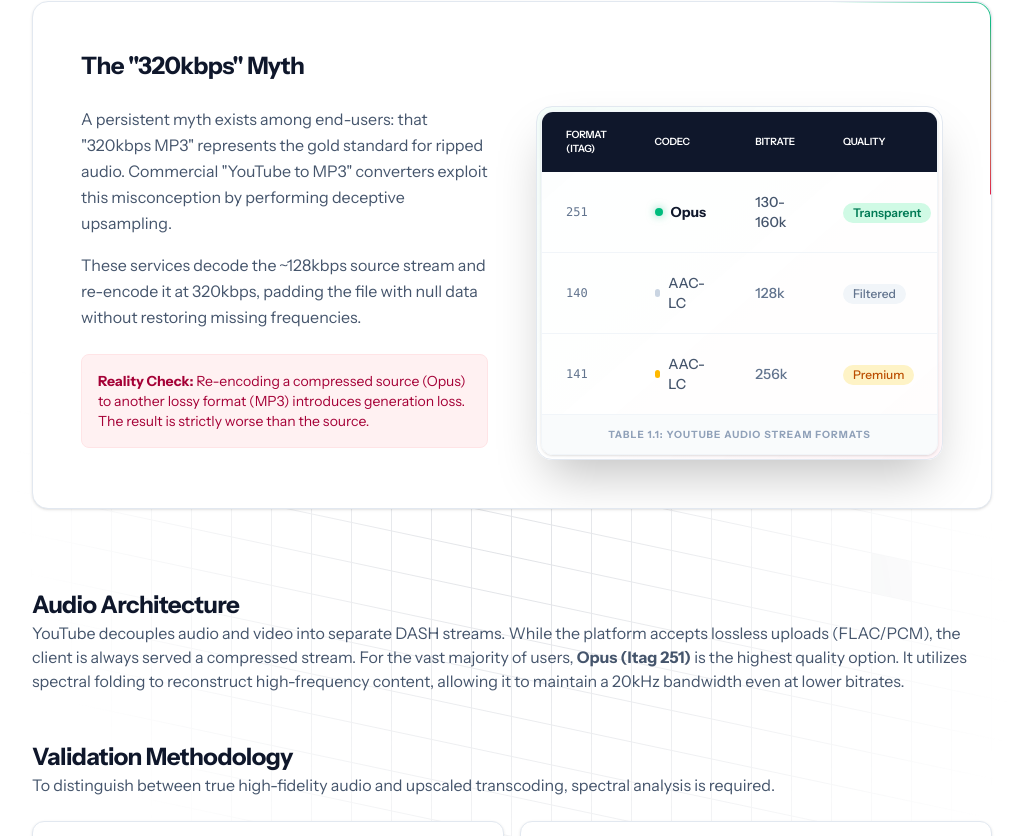
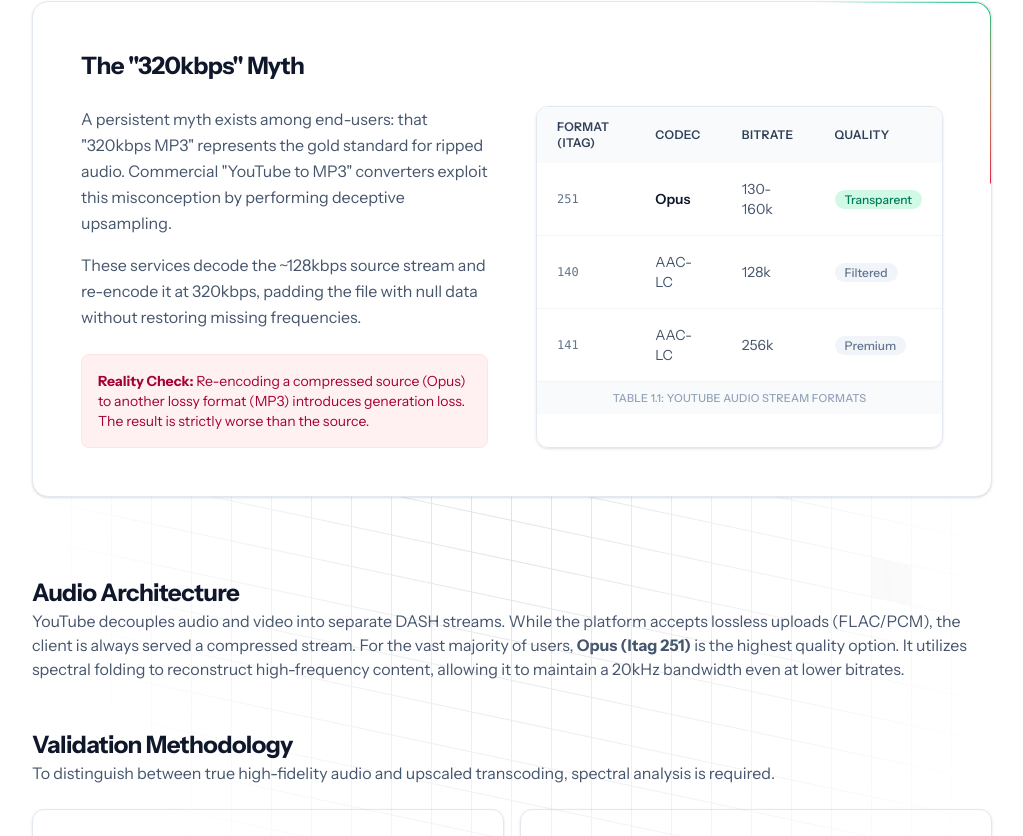
Before and after one commit to Microck/tuneport, a Next.js app in the folder website/: page /research in a window 1280 px wide. Shown: the part 844-1680 px from the top of the page, without its empty margins (128-1151 px from the left). Built offline with nearby package versions, Linux system fonts and the light colour scheme.

Commit message:
fix(website): vary text animations and tighten layout

```diff
--- a/website/src/app/not-found.tsx
+++ b/website/src/app/not-found.tsx
@@ -4,15 +4,15 @@
 export default function NotFound() {
   return (
     <div className="min-h-screen bg-[#FAFAFA] pt-24 pb-12 px-4 sm:px-6 lg:px-8">
-      <div className="mx-auto max-w-3xl text-center" data-animate="text">
-        <p className="text-sm font-semibold text-rose-600" data-animate="text">404</p>
-        <h1 className="mt-3 text-3xl font-bold tracking-tight text-slate-900 sm:text-4xl" data-animate="text">
+      <div className="mx-auto max-w-3xl text-center">
+        <p className="text-sm font-semibold text-rose-600" data-animate="text" data-animate-variant="slide-down">404</p>
+        <h1 className="mt-3 text-3xl font-bold tracking-tight text-slate-900 sm:text-4xl" data-animate="text" data-animate-variant="slide-up">
           Page not found
         </h1>
-        <p className="mt-4 text-base text-slate-600" data-animate="text">
+        <p className="mt-4 text-base text-slate-600" data-animate="text" data-animate-variant="fade">
           The page you are looking for doesn’t exist. Jump back to the homepage or follow the tutorial.
         </p>
-        <div className="mt-8 flex flex-col justify-center gap-3 sm:flex-row" data-animate="text">
+        <div className="mt-8 flex flex-col justify-center gap-3 sm:flex-row">
           <Link href="/">
             <Button className="h-11 px-6" data-animate="button">Back to home</Button>
           </Link>
--- a/website/src/app/research/page.tsx
+++ b/website/src/app/research/page.tsx
@@ -41,7 +41,7 @@
       />
 
       <div className="container mx-auto max-w-5xl px-4 sm:px-6 lg:px-8">
-        <div className="mb-12" data-animate="text">
+        <div className="mb-12">
           <Link href="/">
             <Button variant="ghost" className="gap-2 pl-0 text-slate-600 hover:bg-transparent hover:text-rose-600" data-animate="button">
               <ArrowLeft className="h-4 w-4" />
@@ -50,33 +50,33 @@
           </Link>
         </div>
 
-        <div className="relative mb-16 text-center" data-animate="text">
-            <div className="inline-flex items-center rounded-full border border-emerald-200 bg-emerald-50 px-3 py-1 text-sm font-medium text-emerald-800 backdrop-blur-md mb-6" data-animate="text">
+        <div className="relative mb-16 text-center">
+            <div className="inline-flex items-center rounded-full border border-emerald-200 bg-emerald-50 px-3 py-1 text-sm font-medium text-emerald-800 backdrop-blur-md mb-6" data-animate="text" data-animate-variant="slide-down">
                 Technical Analysis
             </div>
 
-          <TextAnimate animation="blurInUp" by="word" className="text-4xl font-bold tracking-tighter text-slate-900 sm:text-5xl md:text-6xl mb-6" data-animate="text">
+          <TextAnimate animation="blurInUp" by="word" className="text-4xl font-bold tracking-tighter text-slate-900 sm:text-5xl md:text-6xl mb-6">
             Generation Loss in Digital Archival
           </TextAnimate>
 
-          <p className="mx-auto max-w-2xl text-lg text-slate-600 leading-relaxed" data-animate="text">
+          <p className="mx-auto max-w-2xl text-lg text-slate-600 leading-relaxed" data-animate="text" data-animate-variant="fade">
              Why transcoding destroys audio fidelity: a technical deep dive into YouTube&apos;s audio infrastructure and the &quot;320kbps&quot; myth.
           </p>
         </div>
 
-        <div className="relative mb-16 rounded-2xl bg-white/50 p-1 backdrop-blur-sm" data-animate="text">
+        <div className="relative mb-16 rounded-2xl bg-white/50 p-1 backdrop-blur-sm">
             <ShineBorder shineColor={["#E11D48", "#10B981"]} className="rounded-2xl" borderWidth={1.5}>
                 <div className="rounded-xl bg-white/80 p-8 shadow-sm">
-                    <h3 className="mb-4 text-lg font-semibold text-slate-900" data-animate="text">Abstract</h3>
-                    <p className="text-slate-600 leading-relaxed" data-animate="text">
+                    <h3 className="mb-4 text-lg font-semibold text-slate-900" data-animate="text" data-animate-variant="slide-up">Abstract</h3>
+                    <p className="text-slate-600 leading-relaxed" data-animate="text" data-animate-variant="fade">
                     User-generated audio on video platforms has become a massive, unplanned music archive. Yet, serious misconceptions persist about the quality of these streams. Commercial converters profit from this confusion, selling &quot;320kbps MP3&quot; tools that cannot mathematically exist given the source material. This research evaluates YouTube&apos;s actual delivery infrastructure, demonstrating that the platform&apos;s standard Opus format provides superior spectral fidelity compared to legacy AAC-LC, and quantifies the degradation introduced by transcoding.
                     </p>
                 </div>
             </ShineBorder>
         </div>
 
-        <div className="mb-20" data-animate="text">
-            <h2 className="mb-8 text-2xl font-bold tracking-tight text-slate-900" data-animate="text">
+        <div className="mb-20">
+            <h2 className="mb-8 text-2xl font-bold tracking-tight text-slate-900" data-animate="text" data-animate-variant="slide-left">
               <AnimatedShinyText className="text-slate-900">Key Findings</AnimatedShinyText>
             </h2>
             <BentoGrid className="lg:grid-rows-1">
@@ -110,101 +110,83 @@
             </BentoGrid>
         </div>
 
-        <div className="relative mb-20 overflow-hidden rounded-2xl border border-slate-200 bg-white p-8 md:p-12 shadow-sm" id="transcoding" data-animate="text">
+        <div className="relative mb-20 overflow-hidden rounded-2xl border border-slate-200 bg-white p-8 md:p-12 shadow-sm" id="transcoding">
             <BorderBeam size={250} duration={12} delay={9} borderWidth={1.5} colorFrom="#E11D48" colorTo="#10B981" />
 
             <div className="relative z-10">
-                <h2 className="mb-6 text-2xl font-bold tracking-tight text-slate-900" data-animate="text">The &quot;320kbps&quot; Myth</h2>
+                <h2 className="mb-6 text-2xl font-bold tracking-tight text-slate-900" data-animate="text" data-animate-variant="slide-right">The &quot;320kbps&quot; Myth</h2>
                 <div className="grid gap-12 lg:grid-cols-2">
                     <div className="space-y-4">
-                        <p className="text-slate-600 leading-relaxed">
+                        <p className="text-slate-600 leading-relaxed" data-animate="text" data-animate-variant="fade">
                             A persistent myth exists among end-users: that &quot;320kbps MP3&quot; represents the gold standard for ripped audio. Commercial &quot;YouTube to MP3&quot; converters exploit this misconception by performing deceptive upsampling.
                         </p>
-                        <p className="text-slate-600 leading-relaxed">
+                        <p className="text-slate-600 leading-relaxed" data-animate="text" data-animate-variant="slide-up">
                             These services decode the ~128kbps source stream and re-encode it at 320kbps, padding the file with null data without restoring missing frequencies.
                         </p>
-                        <div className="mt-6 rounded-lg bg-rose-50 p-4 text-sm text-rose-800 border border-rose-100">
+                        <div className="mt-6 rounded-lg bg-rose-50 p-4 text-sm text-rose-800 border border-rose-100" data-animate="text" data-animate-variant="fade">
                             <strong>Reality Check:</strong> Re-encoding a compressed source (Opus) to another lossy format (MP3) introduces generation loss. The result is strictly worse than the source.
                         </div>
                     </div>
 
-                    <div className="relative overflow-hidden rounded-2xl border border-slate-200 bg-white/40 p-1 shadow-2xl backdrop-blur-xl">
-                        <div className="absolute inset-0 bg-gradient-to-br from-emerald-500/5 via-transparent to-rose-500/5" />
-                        <div className="relative overflow-hidden rounded-xl border border-slate-100 bg-white/80 shadow-sm">
+                    <div className="overflow-hidden rounded-xl border border-slate-200 bg-white/70 shadow-sm backdrop-blur-sm">
                         <table className="w-full text-left text-sm">
-                                <thead className="bg-slate-900 text-white">
+                            <thead className="bg-slate-50 text-slate-700">
                                 <tr>
-                                        <th className="px-6 py-4 font-semibold tracking-tight uppercase text-[10px]">Format (Itag)</th>
-                                        <th className="px-6 py-4 font-semibold tracking-tight uppercase text-[10px]">Codec</th>
-                                        <th className="px-6 py-4 font-semibold tracking-tight uppercase text-[10px]">Bitrate</th>
-                                        <th className="px-6 py-4 font-semibold tracking-tight uppercase text-[10px]">Quality</th>
+                                    <th className="px-5 py-3 text-xs font-semibold uppercase tracking-wide">Format (Itag)</th>
+                                    <th className="px-5 py-3 text-xs font-semibold uppercase tracking-wide">Codec</th>
+                                    <th className="px-5 py-3 text-xs font-semibold uppercase tracking-wide">Bitrate</th>
+                                    <th className="px-5 py-3 text-xs font-semibold uppercase tracking-wide">Quality</th>
                                 </tr>
                             </thead>
                             <tbody className="divide-y divide-slate-100">
-                                    <tr className="group transition-colors hover:bg-emerald-50/30">
-                                        <td className="px-6 py-5 font-mono text-xs text-slate-500">251</td>
-                                        <td className="px-6 py-5">
-                                            <div className="flex items-center gap-2">
-                                                <div className="h-2 w-2 rounded-full bg-emerald-500 shadow-[0_0_8px_rgba(16,185,129,0.6)]" />
-                                                <span className="font-bold text-slate-900">Opus</span>
-                                            </div>
-                                        </td>
-                                        <td className="px-6 py-5 font-medium text-slate-600">130-160k</td>
-                                        <td className="px-6 py-5">
-                                            <span className="inline-flex items-center rounded-full bg-emerald-100 px-2.5 py-0.5 text-xs font-semibold text-emerald-700">
+                                <tr className="hover:bg-slate-50">
+                                    <td className="px-5 py-4 font-mono text-xs text-slate-500">251</td>
+                                    <td className="px-5 py-4 font-semibold text-slate-900">Opus</td>
+                                    <td className="px-5 py-4 text-slate-600">130-160k</td>
+                                    <td className="px-5 py-4">
+                                        <span className="rounded-full bg-emerald-100 px-2.5 py-0.5 text-xs font-medium text-emerald-700">
                                             Transparent
                                         </span>
                                     </td>
                                 </tr>
-                                    <tr className="group transition-colors hover:bg-slate-50/50">
-                                        <td className="px-6 py-5 font-mono text-xs text-slate-500">140</td>
-                                        <td className="px-6 py-5">
-                                            <div className="flex items-center gap-2 text-slate-400">
-                                                <div className="h-2 w-2 rounded-full bg-slate-300" />
-                                                <span className="font-medium text-slate-600">AAC-LC</span>
-                                            </div>
-                                        </td>
-                                        <td className="px-6 py-5 font-medium text-slate-500">128k</td>
-                                        <td className="px-6 py-5">
-                                            <span className="inline-flex items-center rounded-full bg-slate-100 px-2.5 py-0.5 text-xs font-medium text-slate-500">
+                                <tr className="hover:bg-slate-50">
+                                    <td className="px-5 py-4 font-mono text-xs text-slate-500">140</td>
+                                    <td className="px-5 py-4 text-slate-600">AAC-LC</td>
+                                    <td className="px-5 py-4 text-slate-600">128k</td>
+                                    <td className="px-5 py-4">
+                                        <span className="rounded-full bg-slate-100 px-2.5 py-0.5 text-xs font-medium text-slate-500">
                                             Filtered
                                         </span>
                                     </td>
                                 </tr>
-                                    <tr className="group transition-colors hover:bg-amber-50/30">
-                                        <td className="px-6 py-5 font-mono text-xs text-slate-500">141</td>
-                                        <td className="px-6 py-5">
-                                            <div className="flex items-center gap-2">
-                                                <div className="h-2 w-2 rounded-full bg-amber-400" />
-                                                <span className="font-medium text-slate-600">AAC-LC</span>
-                                            </div>
-                                        </td>
-                                        <td className="px-6 py-5 font-medium text-slate-500">256k</td>
-                                        <td className="px-6 py-5">
-                                            <span className="inline-flex items-center rounded-full bg-amber-100 px-2.5 py-0.5 text-xs font-medium text-amber-700">
+                                <tr className="hover:bg-slate-50">
+                                    <td className="px-5 py-4 font-mono text-xs text-slate-500">141</td>
+                                    <td className="px-5 py-4 text-slate-600">AAC-LC</td>
+                                    <td className="px-5 py-4 text-slate-600">256k</td>
+                                    <td className="px-5 py-4">
+                                        <span className="rounded-full bg-slate-100 px-2.5 py-0.5 text-xs font-medium text-slate-500">
                                             Premium
                                         </span>
                                     </td>
                                 </tr>
                             </tbody>
                         </table>
-                            <div className="bg-slate-50/80 px-6 py-3 text-[10px] font-bold tracking-widest text-slate-400 text-center border-t border-slate-100 uppercase">
+                        <div className="bg-slate-50 px-4 py-2 text-[11px] font-medium uppercase tracking-wide text-slate-400 text-center border-t border-slate-100">
                             Table 1.1: YouTube Audio Stream Formats
                         </div>
                     </div>
                 </div>
             </div>
         </div>
-        </div>
 
-        <article className="prose prose-slate lg:prose-lg max-w-none mb-16" data-animate="text">
-             <h2 className="text-2xl font-bold tracking-tight text-slate-900" id="architecture" data-animate="text">Audio Architecture</h2>
-             <p className="text-slate-600" data-animate="text">
+        <article className="prose prose-slate lg:prose-lg max-w-none mb-16">
+             <h2 className="text-2xl font-bold tracking-tight text-slate-900" id="architecture" data-animate="text" data-animate-variant="slide-up">Audio Architecture</h2>
+             <p className="text-slate-600" data-animate="text" data-animate-variant="fade">
                 YouTube decouples audio and video into separate DASH streams. While the platform accepts lossless uploads (FLAC/PCM), the client is always served a compressed stream. For the vast majority of users, <strong>Opus (Itag 251)</strong> is the highest quality option. It utilizes spectral folding to reconstruct high-frequency content, allowing it to maintain a 20kHz bandwidth even at lower bitrates.
              </p>
 
-            <h2 className="text-2xl font-bold tracking-tight text-slate-900 mt-12" data-animate="text">Validation Methodology</h2>
-            <p className="text-slate-600" data-animate="text">
+            <h2 className="text-2xl font-bold tracking-tight text-slate-900 mt-12" data-animate="text" data-animate-variant="slide-down">Validation Methodology</h2>
+            <p className="text-slate-600" data-animate="text" data-animate-variant="fade">
             To distinguish between true high-fidelity audio and upscaled transcoding, spectral analysis is required.
             </p>
             <ul className="grid gap-4 sm:grid-cols-2 list-none pl-0 mt-6">
@@ -219,7 +201,7 @@
             </ul>
         </article>
 
-        <div className="flex flex-col gap-4 sm:flex-row sm:justify-center" data-animate="text">
+        <div className="flex flex-col gap-4 sm:flex-row sm:justify-center">
             <Link href="https://github.com/Microck/tuneport/blob/main/docs/archival_and_transcoding.pdf" target="_blank">
               <Button size="lg" className="w-full sm:w-auto gap-2 bg-slate-900 text-white hover:bg-slate-800" data-animate="button">
                   <Download className="h-4 w-4" />
--- a/website/src/components/gsap-provider.tsx
+++ b/website/src/components/gsap-provider.tsx
@@ -22,15 +22,57 @@
         const textTargets = gsap.utils.toArray<HTMLElement>("[data-animate='text']");
         const buttonTargets = gsap.utils.toArray<HTMLElement>("[data-animate='button']");
 
+        const getTextAnimation = (variant: string | undefined) => {
+          switch (variant) {
+            case "slide-up":
+              return {
+                from: { opacity: 0, y: 20 },
+                to: { opacity: 1, y: 0 },
+              };
+            case "slide-down":
+              return {
+                from: { opacity: 0, y: -20 },
+                to: { opacity: 1, y: 0 },
+              };
+            case "slide-left":
+              return {
+                from: { opacity: 0, x: 20 },
+                to: { opacity: 1, x: 0 },
+              };
+            case "slide-right":
+              return {
+                from: { opacity: 0, x: -20 },
+                to: { opacity: 1, x: 0 },
+              };
+            case "blur-up":
+              return {
+                from: { opacity: 0, y: 18, filter: "blur(6px)" },
+                to: { opacity: 1, y: 0, filter: "blur(0px)" },
+              };
+            case "blur":
+              return {
+                from: { opacity: 0, filter: "blur(6px)" },
+                to: { opacity: 1, filter: "blur(0px)" },
+              };
+            case "fade":
+            default:
+              return {
+                from: { opacity: 0 },
+                to: { opacity: 1 },
+              };
+          }
+        };
+
         textTargets.forEach((target) => {
+          const variant = target.dataset.animateVariant;
+          const { from, to } = getTextAnimation(variant);
+
           gsap.fromTo(
             target,
-            { opacity: 0, y: 18, filter: "blur(6px)" },
+            from,
             {
-              opacity: 1,
-              y: 0,
-              filter: "blur(0px)",
-              duration: 0.6,
+              ...to,
+              duration: 0.55,
               ease: "power3.out",
               scrollTrigger: {
                 trigger: target,
--- a/website/src/components/sections/features.tsx
+++ b/website/src/components/sections/features.tsx
@@ -143,11 +143,11 @@
 export function Features() {
   return (
     <section className="container mx-auto py-24 px-4 sm:px-6" id="features">
-      <div className="mx-auto max-w-2xl text-center mb-16" data-animate="text">
-        <h2 className="text-3xl font-bold tracking-tighter text-slate-900 sm:text-4xl md:text-5xl" data-animate="text">
+      <div className="mx-auto max-w-2xl text-center mb-16">
+        <h2 className="text-3xl font-bold tracking-tighter text-slate-900 sm:text-4xl md:text-5xl" data-animate="text" data-animate-variant="slide-up">
             Built for Speed & Quality
         </h2>
-        <p className="mt-4 text-lg text-slate-600" data-animate="text">
+        <p className="mt-4 text-lg text-slate-600" data-animate="text" data-animate-variant="fade">
             Everything you need to manage your music library without leaving YouTube.
         </p>
       </div>
```
Also changed, not shown: website/src/app/tutorial/page.tsx (+21 -21 lines), website/src/components/layout/footer.tsx (+7 -10 lines), website/src/components/layout/header.tsx (+9 -9 lines), website/src/components/sections/flow.tsx (+9 -9 lines), website/src/components/sections/hero.tsx (+4 -5 lines). Lines whose indentation alone changed are shown as unchanged.
